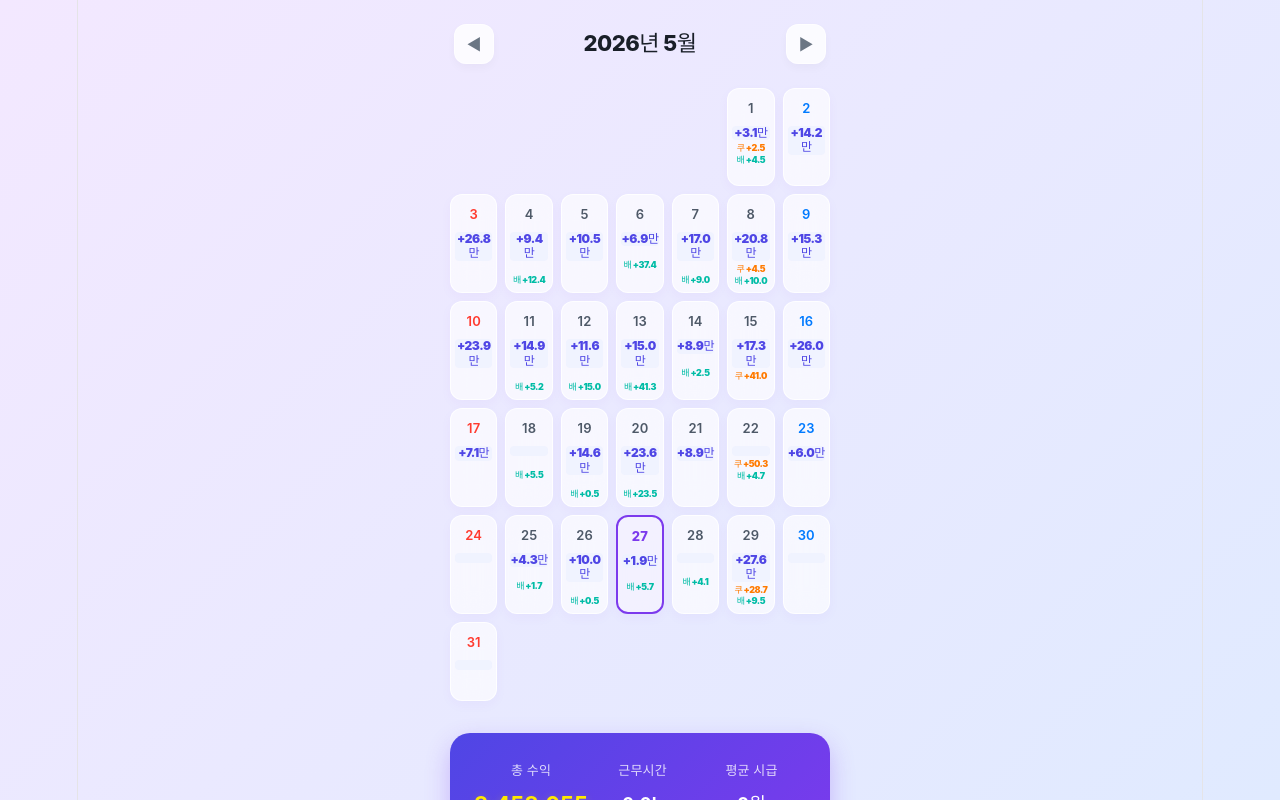
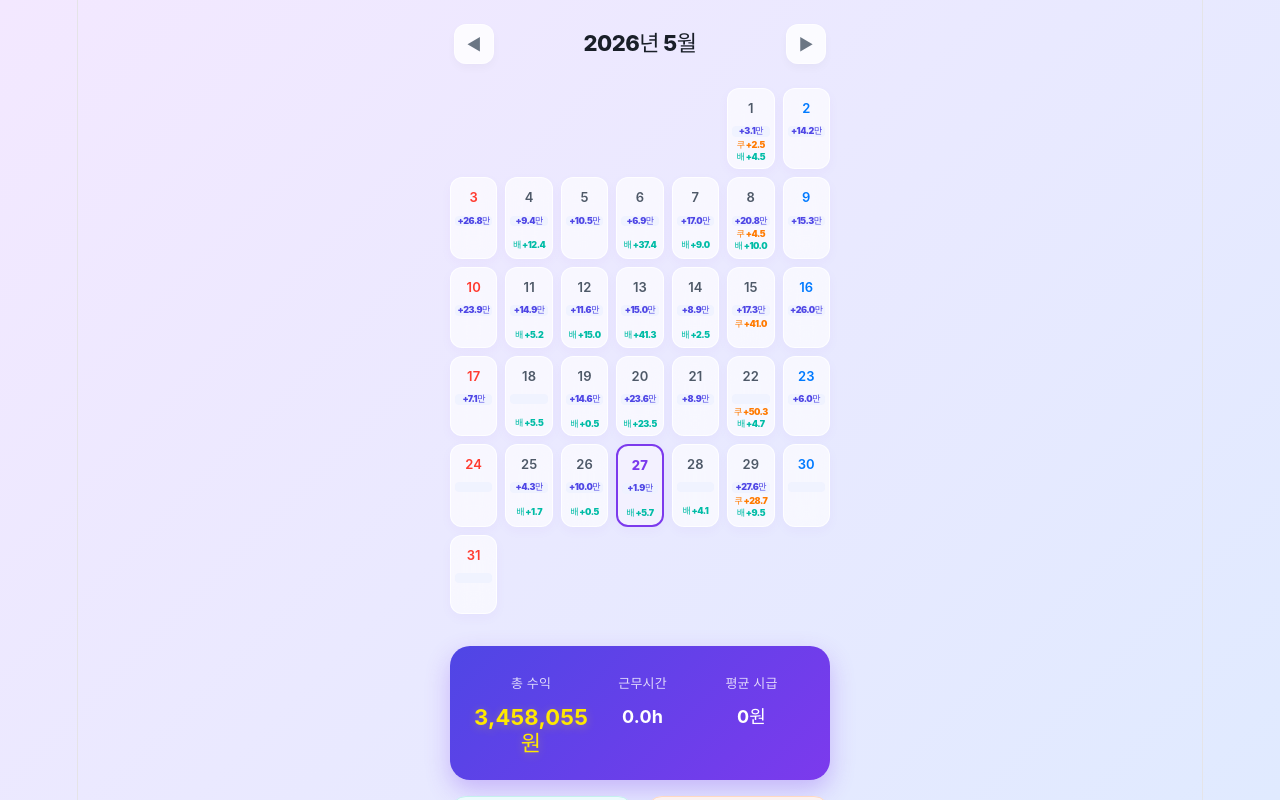
Before and after one commit to ovartang/gagebuddal, a React (Vite) app: page / in a window 1280 px wide. Shown: the top 800 px of the page. Built offline with nearby package versions, Linux system fonts and the light colour scheme; a web font is replaced by a local one.

Commit message:
Update App.css

```diff
--- a/src/App.css
+++ b/src/App.css
@@ -137,7 +137,7 @@ body {
   letter-spacing: -0.5px;
 }
 
-.income-total {   font-size: 12px;
+.income-total {   font-size: 9px;
   font-weight: 900; color: #4F46E5; background: rgba(238, 242, 255, 0.8); border-radius: 4px; margin-bottom: 2px;}
 .income-coupang { color: #FF7A00;   font-weight: 900; }
 .income-baemin { color: #00BCA6;   font-weight: 900; }
```
